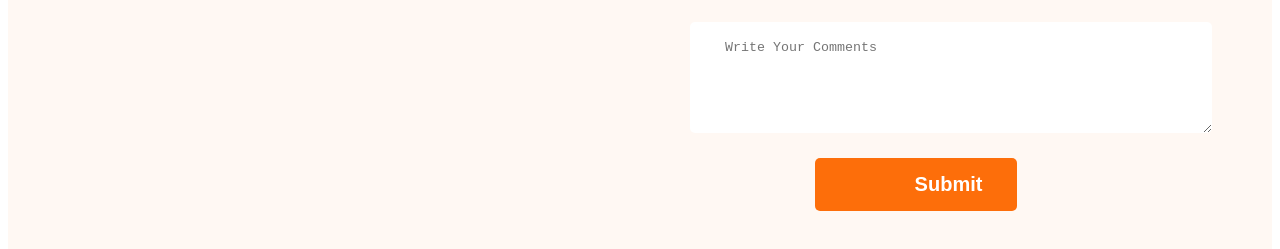
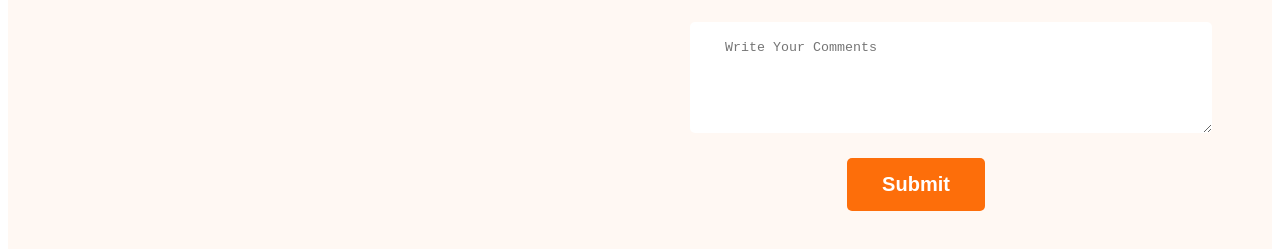
Before and after one commit to mdsajibahamed/web-developer-portfolio, a plain HTML site: page index.html in a window 1280 px wide. Shown: the part 3557-3806 px from the top of the page. Drawn offline with nearby package versions, Linux system fonts and the light colour scheme.

Commit message:
Css added successfully

```diff
--- a/styles/portfolio.css
+++ b/styles/portfolio.css
@@ -202,6 +202,3 @@ footer{
 .social-link a{
     margin-right: 30px;
 }
-.btn{
-    padding-left: 100px;
-}
```
